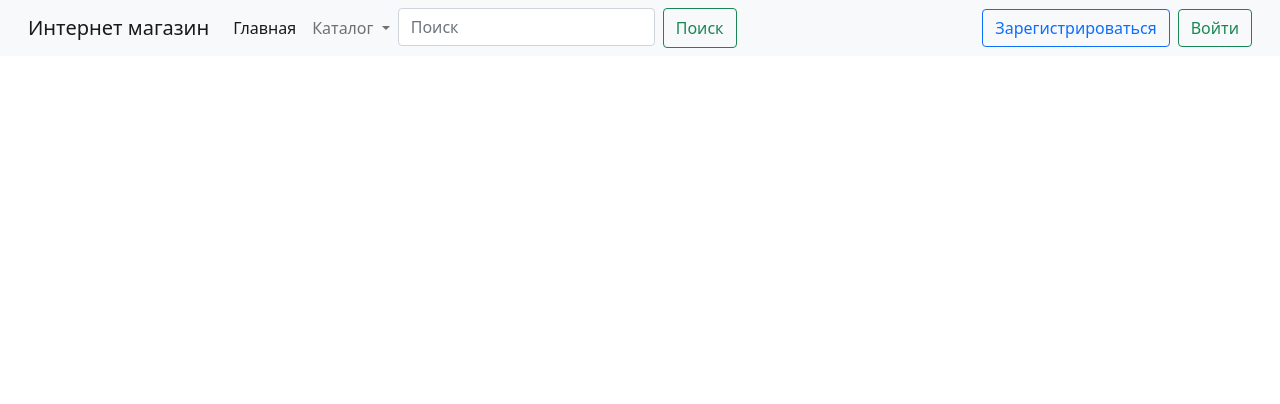
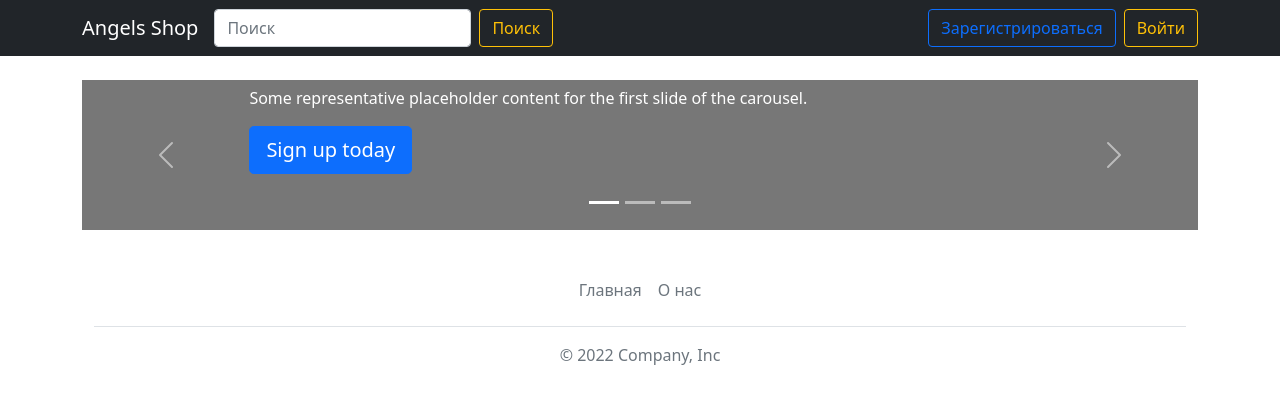
Before and after one commit to Asklit/WebOnlineStore, a Flask app: page / in a window 1280 px wide. Shown: the top 404 px of the page. Run offline with Flask 2, Linux system fonts and the light colour scheme; some libraries are stand-ins or nearby versions.

Commit message:
Изменил дизайн страниц Авторизации и Регистрации. Так же продолжил верстку главной страници. Добавил футер, с помощью которого можно перейти на страницу "О нас"

```diff
--- a/forms/user.py
+++ b/forms/user.py
@@ -9,5 +9,4 @@
     password = PasswordField('Пароль', validators=[DataRequired()])
     password_again = PasswordField('Повторите пароль', validators=[DataRequired()])
     name = StringField('Имя пользователя', validators=[DataRequired()])
-    about = TextAreaField("Немного о себе")
-    submit = SubmitField('Войти')
+    submit = SubmitField('Зарегистрироваться')
--- a/main.py
+++ b/main.py
@@ -75,6 +75,12 @@
     return redirect("/")
 
 
+# О нас
+@app.route('/about')
+def about():
+    return render_template('about_company.html', title='О нас')
+
+
 if __name__ == '__main__':
     db_session.global_init("db/store.db")
     app.run(port=8080, host='127.0.0.1')
--- a/templates/base.html
+++ b/templates/base.html
@@ -16,44 +16,37 @@
 <script src="https://cdn.jsdelivr.net/npm/bootstrap@5.1.3/dist/js/bootstrap.bundle.min.js" integrity="sha384-ka7Sk0Gln4gmtz2MlQnikT1wXgYsOg+OMhuP+IlRH9sENBO0LRn5q+8nbTov4+1p" crossorigin="anonymous"></script>
 <header>
 <!--  верхнее меню-->
-    <nav class="navbar navbar-expand-lg navbar-light bg-light">
-      <div class="container-fluid">
-        <a class="navbar-brand" href="#">Интернет магазин</a>
+    <nav class="navbar navbar-expand-md navbar-dark bg-dark mb-4">
+      <div class="container">
+        <a class="navbar-brand" href="/">Angels Shop</a>
         <button class="navbar-toggler" type="button" data-toggle="collapse" data-target="#navbarSupportedContent" aria-controls="navbarSupportedContent" aria-expanded="false" aria-label="Toggle navigation">
           <span class="navbar-toggler-icon"></span>
         </button>
         <div class="collapse navbar-collapse" id="navbarSupportedContent">
-          <ul class="navbar-nav mr-auto mb-2 mb-lg-0">
-            <li class="nav-item">
-              <a class="nav-link active" aria-current="page" href="#">Главная</a>
-            </li>
-            <li class="nav-item dropdown">
-              <a class="nav-link dropdown-toggle" href="#" id="navbarDropdown" role="button" data-bs-toggle="dropdown" aria-expanded="false">
-                Каталог
-              </a>
-              <ul class="dropdown-menu" aria-labelledby="navbarDropdown">
-                <li><a class="dropdown-item" href="#">Action</a></li>
-                <li><a class="dropdown-item" href="#">Another action</a></li>
-                <li><hr class="dropdown-divider"></li>
-                <li><a class="dropdown-item" href="#">Something else here</a></li>
-              </ul>
-            </li>
+          <ul class="navbar-nav me-auto mr-auto mb-2 mb-lg-0">
+
             <form class="d-flex">
-            <input class="form-control mr-2" type="search" placeholder="Поиск" aria-label="Search">
-            <button class="btn btn-outline-success" type="submit">Поиск</button>
-          </form>
+              <input class="form-control mr-2" type="search" placeholder="Поиск" aria-label="Search">
+              <button class="btn btn-outline-warning" type="submit">Поиск</button>
+            </form>
           </ul>
           {% if current_user.is_authenticated %}
-            <a class="navbar-brand" href="#">Корзина</a>
-            <a class="navbar-brand" href="#">Профиль</a>
-            <a class="navbar-brand" href="/logout">Выйти</a>
+            <div class="btn-group">
+              <button type="button" class="btn btn-outline-warning dropdown-toggle" data-bs-toggle="dropdown" aria-expanded="false">
+                {{ current_user.name }}
+              </button>
+              <ul class="dropdown-menu dropdown-menu-lg-end" aria-labelledby="dropdownMenuButton2">
+                <li><a class="dropdown-item" href="#">Пофиль</a></li>
+                <li><a class="dropdown-item" href="#">Корзина</a></li>
+                <li><hr class="dropdown-divider"></li>
+                <li><a class="dropdown-item" href="/logout">Выйти</a></li>
+              </ul>
+            </div>
           {% else %}
-            <p>
-              <form class="d-flex">
-                  <a class="btn btn-outline-primary mr-2" href="/register">Зарегистрироваться</a>
-                  <a class="btn btn-outline-success" href="/login">Войти</a>
-              </form>
-            </p>
+            <form class="d-flex">
+                <a class="btn btn-outline-primary mr-2" href="/register">Зарегистрироваться</a>
+                <a class="btn btn-outline-warning" href="/login">Войти</a>
+            </form>
           {% endif %}
         </div>
       </div>
@@ -62,6 +55,16 @@
 <!-- Begin page content -->
 <main role="main" class="container">
     {% block content %}{% endblock %}
+
+    <div class="container">
+      <footer class="py-3 my-4">
+        <ul class="nav justify-content-center border-bottom pb-3 mb-3">
+          <li class="nav-item"><a href="/" class="nav-link px-2 text-muted">Главная</a></li>
+          <li class="nav-item"><a href="/about" class="nav-link px-2 text-muted">О нас</a></li>
+        </ul>
+        <p class="text-center text-muted">&copy; 2022 Company, Inc</p>
+      </footer>
+    </div>
 </main>
 
 </body>
--- a/templates/page.html
+++ b/templates/page.html
@@ -2,4 +2,57 @@
 
 {% block content %}
 
+
+<div id="myCarousel" class="carousel slide" data-bs-ride="carousel">
+    <div class="carousel-indicators">
+      <button type="button" data-bs-target="#myCarousel" data-bs-slide-to="0" class="active" aria-current="true" aria-label="Slide 1"></button>
+      <button type="button" data-bs-target="#myCarousel" data-bs-slide-to="1" aria-label="Slide 2"></button>
+      <button type="button" data-bs-target="#myCarousel" data-bs-slide-to="2" aria-label="Slide 3"></button>
+    </div>
+    <div class="carousel-inner">
+      <div class="carousel-item active">
+        <svg class="bd-placeholder-img" width="100%" height="100%" xmlns="http://www.w3.org/2000/svg" aria-hidden="true" preserveAspectRatio="xMidYMid slice" focusable="false"><rect width="100%" height="100%" fill="#777"/></svg>
+
+        <div class="container">
+          <div class="carousel-caption text-start">
+            <h1>Example headline.</h1>
+            <p>Some representative placeholder content for the first slide of the carousel.</p>
+            <p><a class="btn btn-lg btn-primary" href="#">Sign up today</a></p>
+          </div>
+        </div>
+      </div>
+      <div class="carousel-item">
+        <svg class="bd-placeholder-img" width="100%" height="100%" xmlns="http://www.w3.org/2000/svg" aria-hidden="true" preserveAspectRatio="xMidYMid slice" focusable="false"><rect width="100%" height="100%" fill="#777"/></svg>
+
+        <div class="container">
+          <div class="carousel-caption">
+            <h1>Another example headline.</h1>
+            <p>Some representative placeholder content for the second slide of the carousel.</p>
+            <p><a class="btn btn-lg btn-primary" href="#">Learn more</a></p>
+          </div>
+        </div>
+      </div>
+      <div class="carousel-item">
+        <svg class="bd-placeholder-img" width="100%" height="100%" xmlns="http://www.w3.org/2000/svg" aria-hidden="true" preserveAspectRatio="xMidYMid slice" focusable="false"><rect width="100%" height="100%" fill="#777"/></svg>
+
+        <div class="container">
+          <div class="carousel-caption text-end">
+            <h1>One more for good measure.</h1>
+            <p>Some representative placeholder content for the third slide of this carousel.</p>
+            <p><a class="btn btn-lg btn-primary" href="#">Browse gallery</a></p>
+          </div>
+        </div>
+      </div>
+    </div>
+    <button class="carousel-control-prev" type="button" data-bs-target="#myCarousel" data-bs-slide="prev">
+      <span class="carousel-control-prev-icon" aria-hidden="true"></span>
+      <span class="visually-hidden">Previous</span>
+    </button>
+    <button class="carousel-control-next" type="button" data-bs-target="#myCarousel" data-bs-slide="next">
+      <span class="carousel-control-next-icon" aria-hidden="true"></span>
+      <span class="visually-hidden">Next</span>
+    </button>
+</div>
+
+
 {% endblock %}
```
Also changed, not shown: templates/about_company.html (added, +21 -0 lines), templates/login.html (+17 -5 lines), templates/register.html (+12 -2 lines), db/store.db, static/css/style.css (renamed from templates/static/css/style.css).
